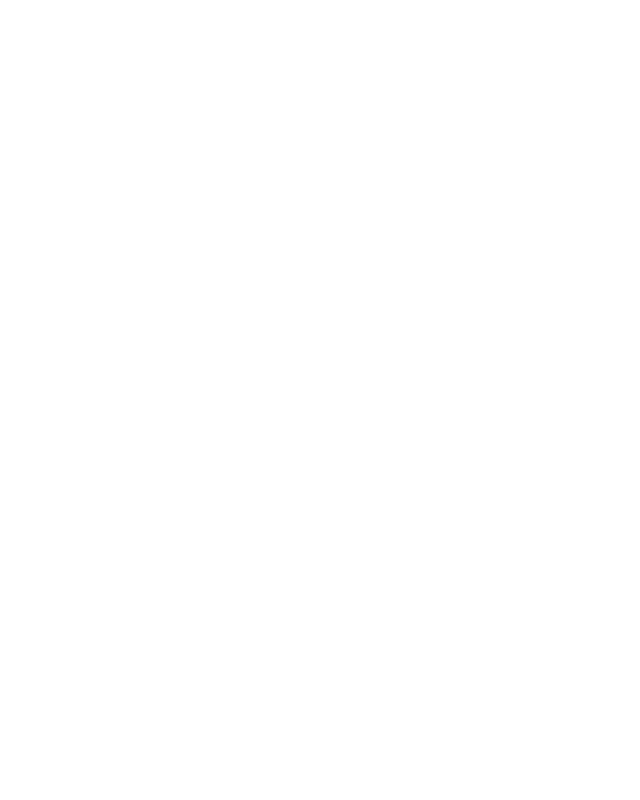
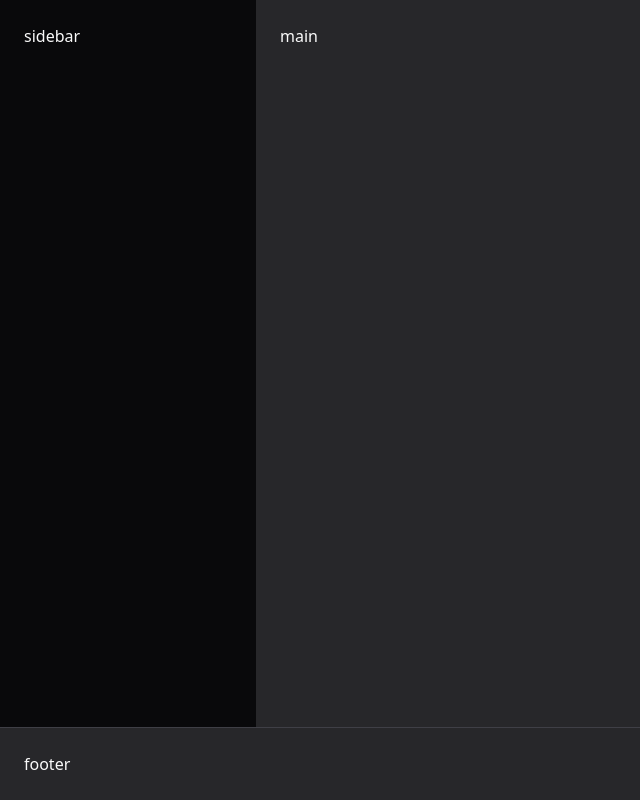
Before and after one commit to augustopolonio/spotify-clone, a Next.js app: page / in a window 1280 px wide. Shown: the whole page, without its empty margins (0-640 px from the left). Built offline with nearby package versions, Linux system fonts and the light colour scheme.

Commit message:
#2 Main screen - Concept (Menu, Footer and main)

```diff
--- a/src/app/layout.tsx
+++ b/src/app/layout.tsx
@@ -1,8 +1,5 @@
 import type { Metadata } from "next";
- import { Inter } from "next/font/google";
 import "./globals.css";
-
- const inter = Inter({ subsets: ["latin"] });
 
 export const metadata: Metadata = {
   title: "Spotify",
@@ -16,7 +13,7 @@
 }>) {
   return (
     <html lang="en">
-      <body className={inter.className}>{children}</body>
+      <body className="bg-zinc-800 text-zinc-50">{children}</body>
     </html>
   );
 }
--- a/src/app/page.tsx
+++ b/src/app/page.tsx
@@ -1,5 +1,17 @@
 export default function Home() {
   return (
-    <main></main>
+    <div className="h-screen flex flex-col">
+      <div className="flex flex-1">
+        <aside className="w-64 bg-zinc-950 p-6">
+          sidebar
+        </aside>
+        <main className="flex-1 p-6">
+          main
+        </main>
+      </div>
+      <footer className="bg-zinc-800 border-t border-zinc-700 p-6">
+        footer
+      </footer>
+    </div>
   );
 }
```
